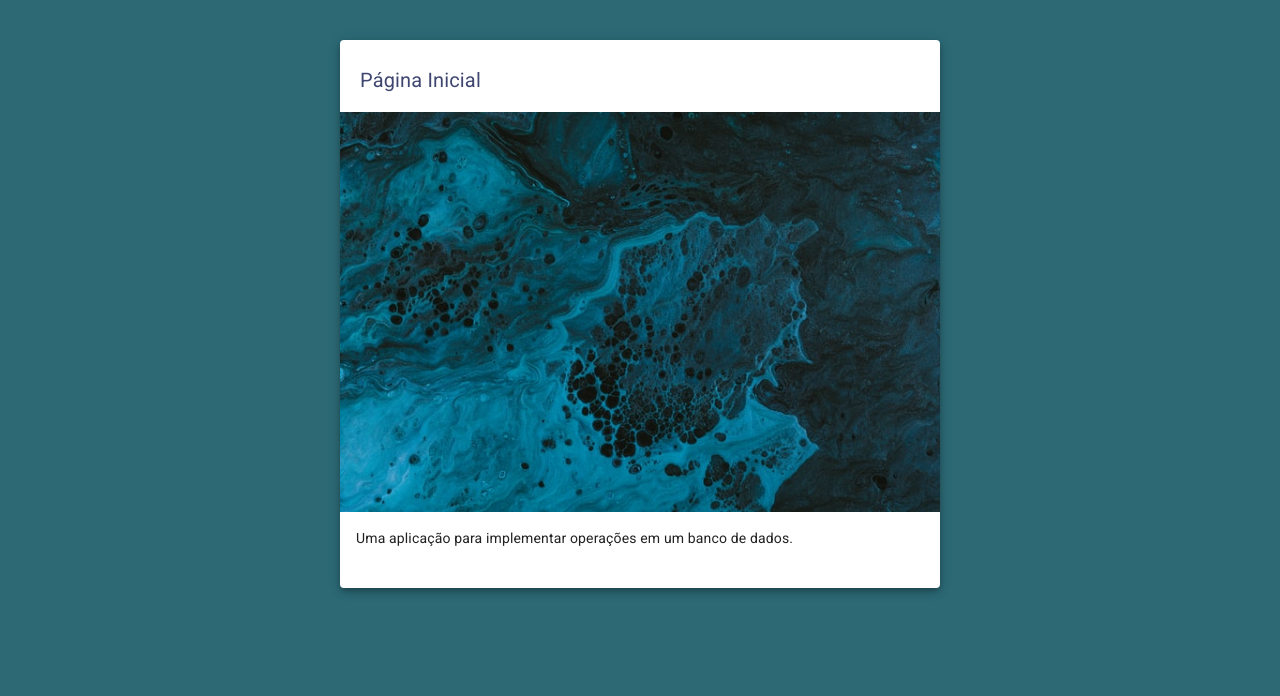
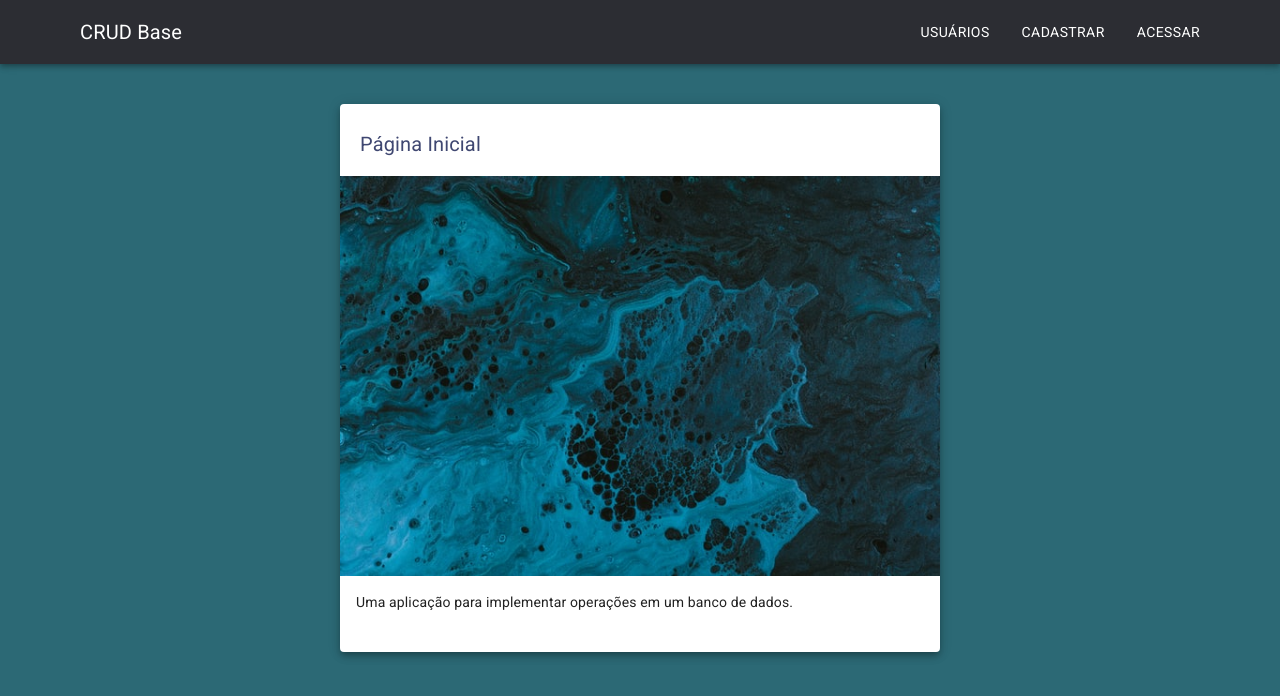
Before and after one commit to wevertor/crud-base, a React (Create React App) app in the folder client/: page / in a window 1280 px wide. Shown: the top 696 px of the page. Built offline with nearby package versions, Linux system fonts and the light colour scheme.

Commit message:
menu implementado

```diff
--- a/client/src/MainRouter.js
+++ b/client/src/MainRouter.js
@@ -2,6 +2,7 @@ import React from "react";
 import { Route, Switch } from "react-router-dom";
 import PrivateRoute from "./auth/PrivateRoute";
 import Home from "./core/Home";
+import Menu from "./core/Menu";
 import Users from "./user/Users";
 import Signup from "./user/Signup";
 import Signin from "./auth/Signin";
@@ -10,6 +11,8 @@ import Edit from "./user/EditProfile";
 
 const MainRouter = () => {
   return (
+    <>
+      <Menu />
       <Switch>
         <Route exact path="/" component={Home} />
         <Route path="/users" component={Users} />
@@ -18,6 +21,7 @@ const MainRouter = () => {
         <PrivateRoute path="/user/edit/:userId" component={Edit} />
         <Route path="/user/:userId" component={Profile} />
       </Switch>
+    </>
   );
 };
 export default MainRouter;
--- /dev/null
+++ b/client/src/core/Menu.js
@@ -0,0 +1,91 @@
+import React from "react";
+import { withRouter } from "react-router";
+import {
+  AppBar,
+  Button,
+  Toolbar,
+  Typography,
+  makeStyles,
+} from "@material-ui/core";
+import { Link } from "react-router-dom";
+
+import auth from "./../auth/AuthHelper";
+
+const useStyles = makeStyles((theme) => ({
+  root: {
+    background: "rgba(44, 45, 51)",
+    color: "#FFF",
+  },
+  title: {
+    color: "#FFF",
+    padding: theme.spacing(2),
+    textDecoration: "none",
+    transition: "0.3s",
+    "&:visited, &:hover, &:active": {
+      textDecoration: "none",
+    },
+    "&:hover": {
+      background: "rgb(39, 91, 102)",
+    },
+  },
+  content: {
+    marginLeft: theme.spacing(5),
+    marginRight: theme.spacing(5),
+    justifyContent: "space-between",
+  },
+  links: {
+    textDecoration: "none",
+    "&:visited, &:hover, &:active": {
+      textDecoration: "none",
+    },
+  },
+}));
+
+const Menu = withRouter(({ history }) => {
+  const classes = useStyles();
+
+  return (
+    <AppBar className={classes.root} position="static">
+      <Toolbar className={classes.content}>
+        <Link to="/" className={classes.title}>
+          <Typography variant="h6">CRUD Base</Typography>
+        </Link>
+        <div className={classes.links}>
+          <Link to="/users" className={classes.links}>
+            <Button className={classes.title}>Usuários</Button>
+          </Link>
+          {!auth.isAuthenticated() && (
+            <span>
+              <Link to="/signup" className={classes.links}>
+                <Button className={classes.title}>Cadastrar</Button>
+              </Link>
+              <Link to="/signin" className={classes.links}>
+                <Button className={classes.title}>Acessar</Button>
+              </Link>
+            </span>
+          )}
+          {auth.isAuthenticated() && (
+            <span>
+              <Link
+                to={`/user/${auth.isAuthenticated().user._id}`}
+                className={classes.links}
+              >
+                <Button className={classes.title}>Meu Perfil</Button>
+              </Link>
+              <Button
+                className={classes.title}
+                onClick={() => {
+                  auth.clearJWT(() => history.push("/"));
+                }}
+              >
+                Sair
+              </Button>
+            </span>
+          )}
+        </div>
+      </Toolbar>
+    </AppBar>
+  );
+});
+
+export default Menu;
```
Lines whose indentation alone changed are shown as unchanged.
